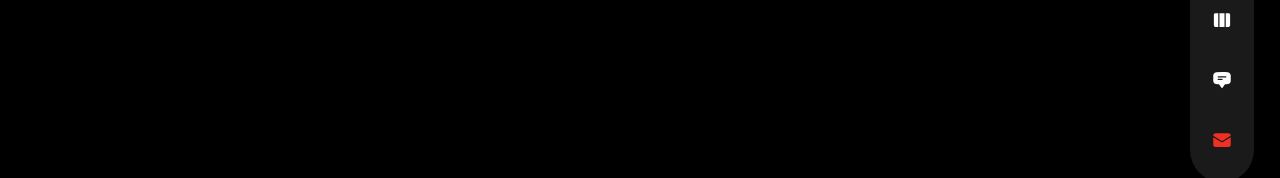
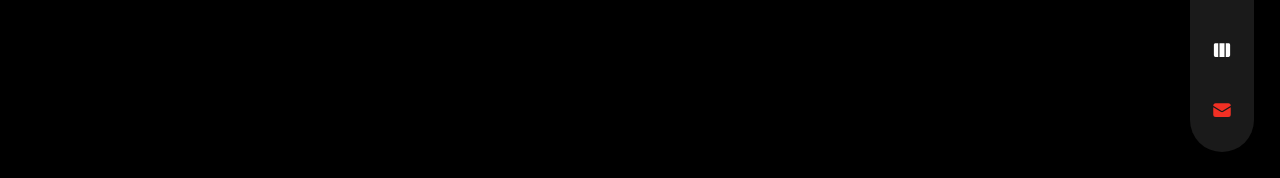
Before and after one commit to ajinsunny/ajinsunnywebsite, a Next.js app: page /contact in a window 1280 px wide. Shown: the part 410-588 px from the top of the page. Built offline with nearby package versions, Linux system fonts and the light colour scheme.

Commit message:
(add)📊⛔️ 404 page

```diff
--- a/components/Nav.js
+++ b/components/Nav.js
@@ -14,11 +14,7 @@ export const navData = [
   { name: "about", path: "/about", icon: <HiUser /> },
   { name: "services", path: "/services", icon: <HiRectangleGroup /> },
   { name: "work", path: "/work", icon: <HiViewColumns /> },
-  {
-    name: "testimonials",
-    path: "/testimonials",
-    icon: <HiChatBubbleBottomCenterText />,
-  },
+
   {
     name: "contact",
     path: "/contact",
--- /dev/null
+++ b/pages/404.js
@@ -0,0 +1,23 @@
+import Link from "next/link";
+
+export default function NotFound() {
+  return (
+    <div className=" flex h-screen">
+      <div className=" not-found m-auto">
+        <h1 class="mb-4 text-4xl font-extrabold leading-none tracking-tight text-gray-900 md:text-5xl lg:text-6xl dark:text-white">
+          These are{" "}
+          <span class="text-transparent bg-clip-text bg-gradient-to-r to-emerald-600 from-sky-400">
+            uncharted waters
+          </span>
+        </h1>
+
+        <h2 class="text-2xl font-bold dark:text-white">
+          Sorry, that page can't be found
+        </h2>
+        <h3 class=" text-2xl font-bold dark:text-white">
+          Go back to the <Link href="/"> Homepage</Link>
+        </h3>
+      </div>
+    </div>
+  );
+}
--- a/styles/globals.css
+++ b/styles/globals.css
@@ -16,6 +16,14 @@
 .swiper-button-next:after,
 .swiper-rtl .swiper-button-prev:after {
   color: #f13024;
+}
+
+.not-found {
+  text-align: center;
+}
+.not-found a {
+  color: blue;
+  text-decoration: underline;
 }
 
 @layer base {
```
Also changed, not shown: pages/testimonials/index.js (deleted, +0 -7 lines).
